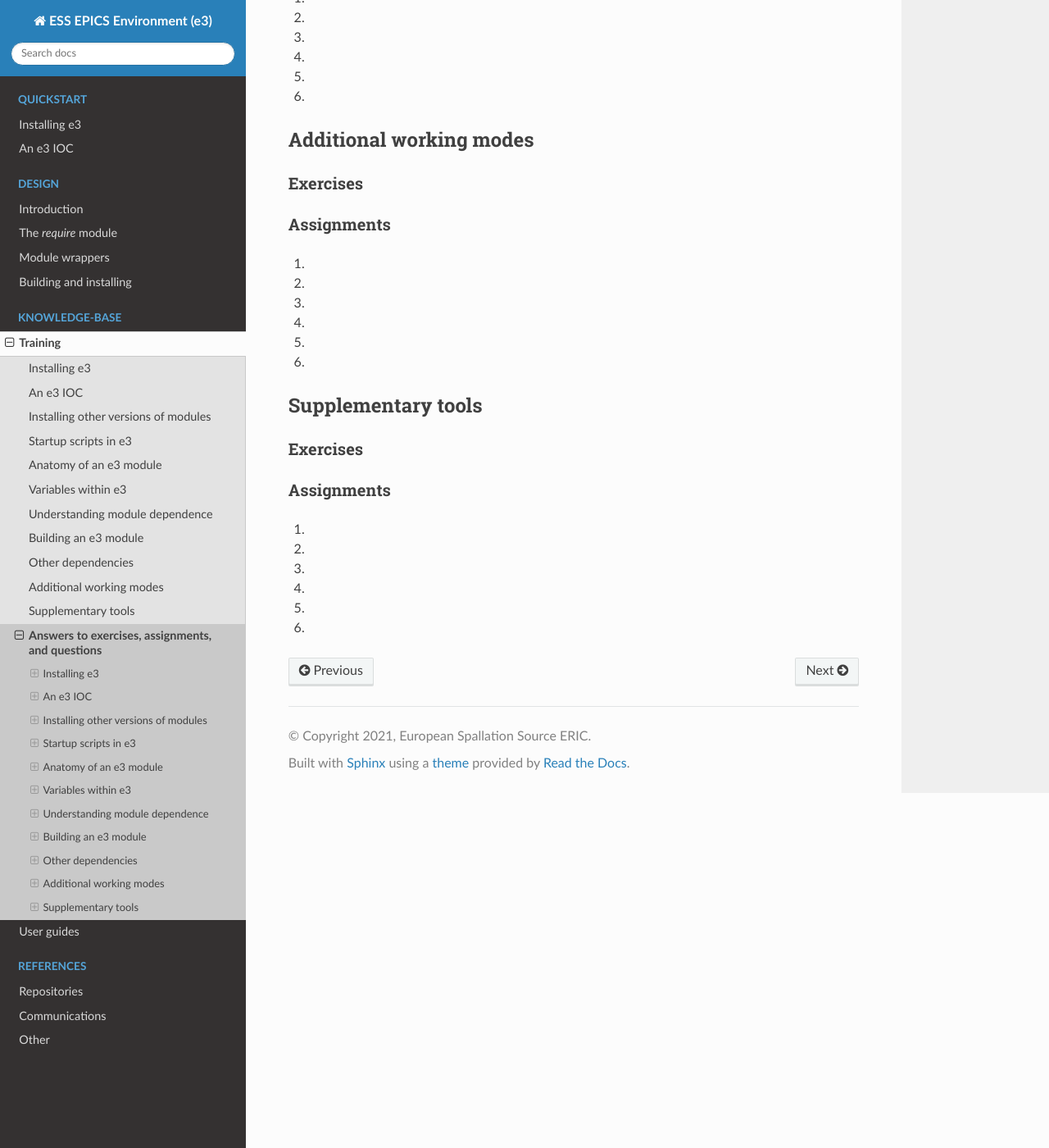
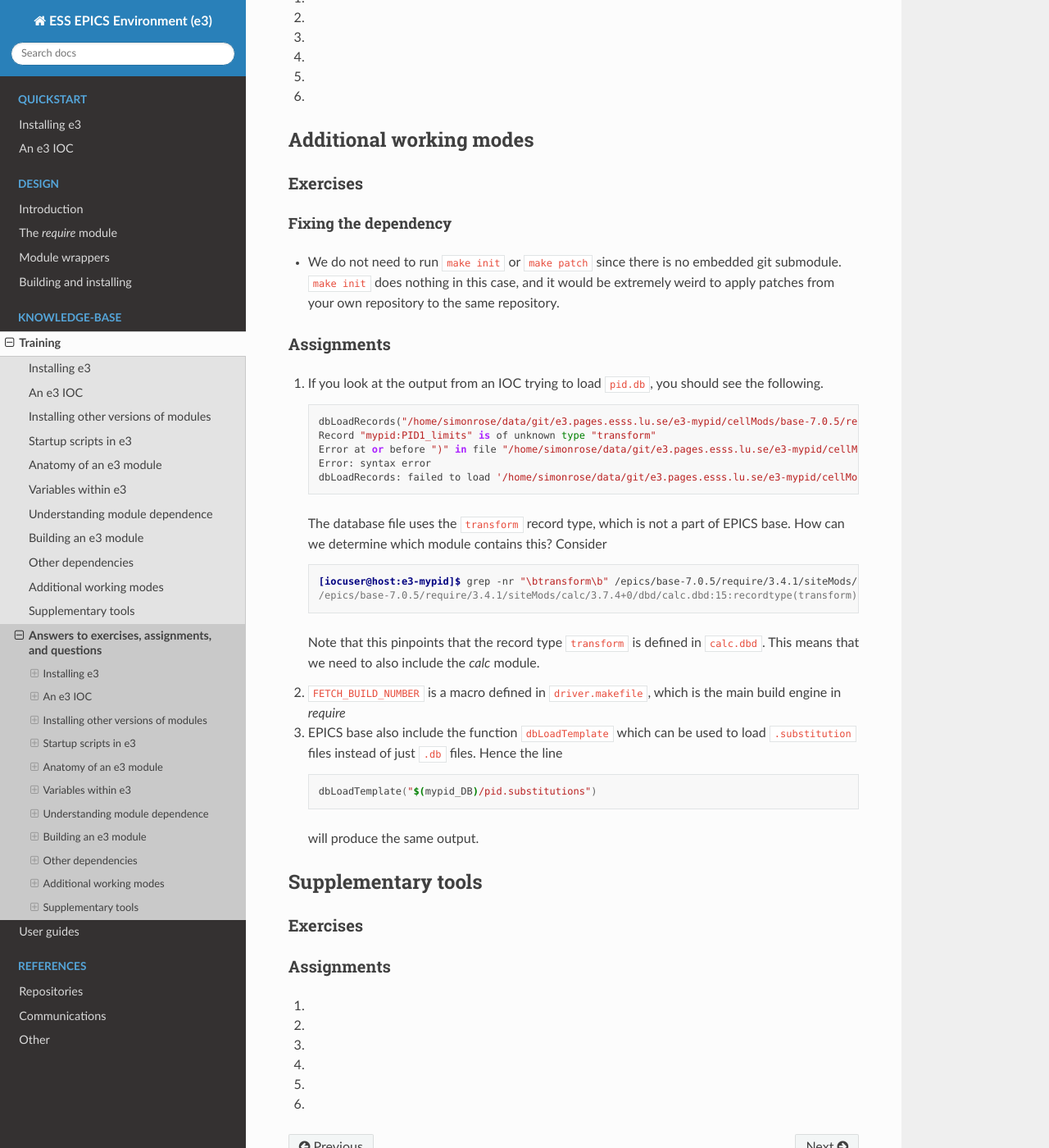
Before and after one commit to ttkorhonen/e3pages, a Sphinx documentation site: the page built from docs/kb/training/workbook/99_exercise_answers.md, in a window 1280 px wide and 1400 px high, scrolled down 11433 px. Shown: the whole window at 82% size. Built offline with Sphinx 7.4.7 and the Read the Docs theme 2.0.0, drawn with Linux system fonts in a browser that asks for light colours.

Commit message:
Added answers for ch9

````diff
--- a/docs/kb/training/workbook/99_exercise_answers.md
+++ b/docs/kb/training/workbook/99_exercise_answers.md
@@ -567,14 +567,31 @@ None
 ## Additional working modes
 ### Exercises
 
+#### Fixing the dependency
+
+- We do not need to run `make init` or `make patch` since there is no embedded git submodule. `make init` does nothing in this case, and it would be extremely weird to apply patches from your own repository to the same repository.
+
 ### Assignments
-1.
-2.
-3.
-4.
-5.
-6.
-
+1. If you look at the output from an IOC trying to load `pid.db`, you should see the following.
+   ```
+   dbLoadRecords("/home/simonrose/data/git/e3.pages.esss.lu.se/e3-mypid/cellMods/base-7.0.5/require-3.4.1/mypid/master/db/pid.db")
+   Record "mypid:PID1_limits" is of unknown type "transform"
+   Error at or before ")" in file "/home/simonrose/data/git/e3.pages.esss.lu.se/e3-mypid/cellMods/base-7.0.5/require-3.4.1/mypid/master/db/pid.db" line 22
+   Error: syntax error
+   dbLoadRecords: failed to load '/home/simonrose/data/git/e3.pages.esss.lu.se/e3-mypid/cellMods/base-7.0.5/require-3.4.1/mypid/master/db/pid.db'
+   ```
+   The database file uses the `transform` record type, which is not a part of EPICS base. How can we determine which module contains this? Consider
+   ```console
+   [iocuser@host:e3-mypid]$ grep -nr "\btransform\b" /epics/base-7.0.5/require/3.4.1/siteMods/ --include=*.dbd
+   /epics/base-7.0.5/require/3.4.1/siteMods/calc/3.7.4+0/dbd/calc.dbd:15:recordtype(transform) {
+   ```
+   Note that this pinpoints that the record type `transform` is defined in `calc.dbd`. This means that we need to also include the *calc* module.
+2. `FETCH_BUILD_NUMBER` is a macro defined in `driver.makefile`, which is the main build engine in *require*
+3. EPICS base also include the function `dbLoadTemplate` which can be used to load `.substitution` files instead of just `.db` files. Hence the line
+   ```sh
+   dbLoadTemplate("$(mypid_DB)/pid.substitutions")
+   ```
+   will produce the same output.
 
 
 
````
